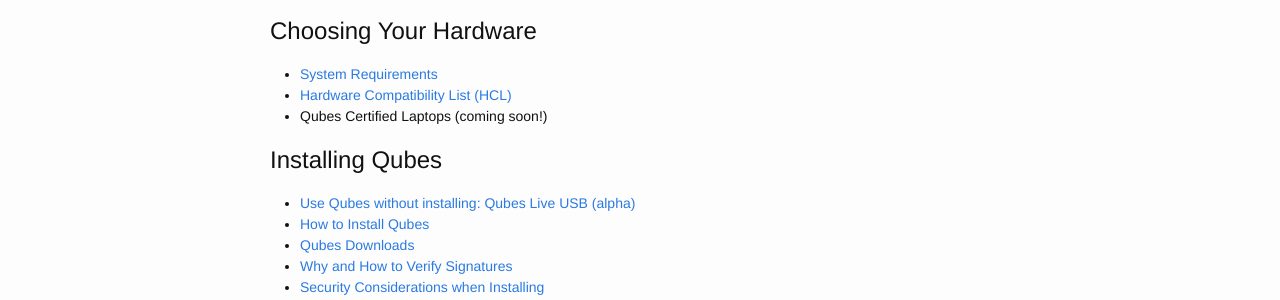
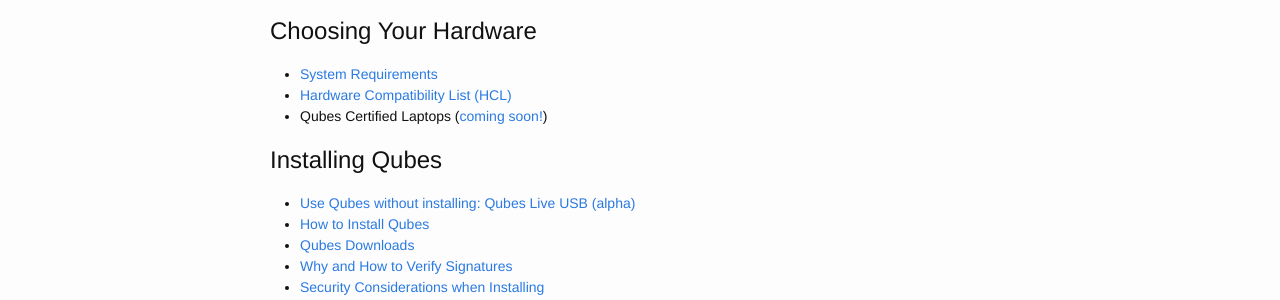
Before and after one commit to QubesOS/qubesos.github.io, a Jekyll site: the page built from pages/doc.md, in a window 1280 px wide and 900 px high. Shown: the part 307-607 px from the top of the window. Built offline with Jekyll 4.4.1, drawn with Linux system fonts in a browser that asks for light colours; part of the change alters nothing that is shown.

```diff
--- a/pages/doc.md
+++ b/pages/doc.md
@@ -25,7 +25,7 @@ Choosing Your Hardware
 ----------------------
  *  [System Requirements](/doc/SystemRequirements/)
  *  [Hardware Compatibility List (HCL)](/hcl)
- *  Qubes Certified Laptops (coming soon!)
+ *  Qubes Certified Laptops ([coming soon!](https://twitter.com/Puri_sm/status/644963433293717504))
 
 
 Installing Qubes
```
